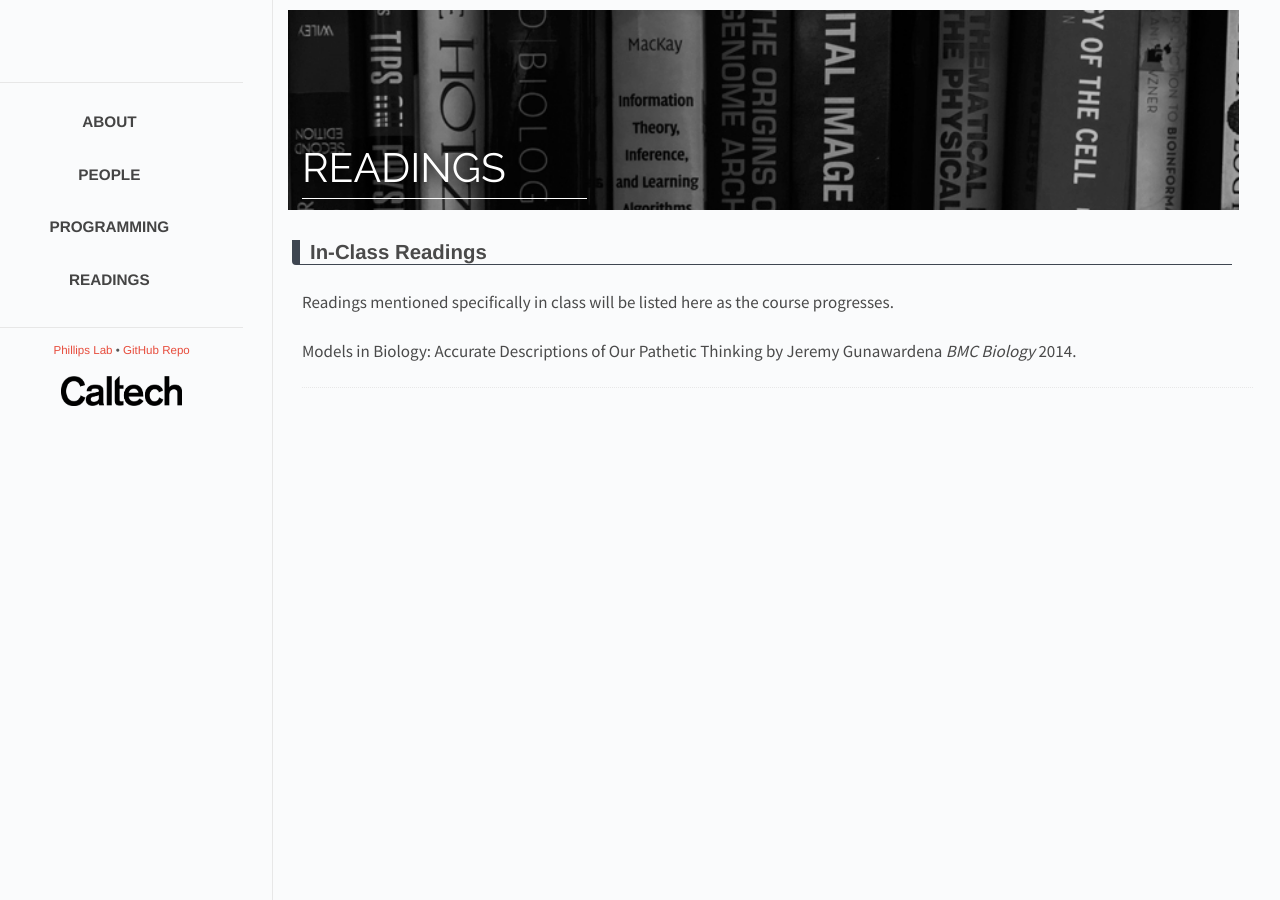
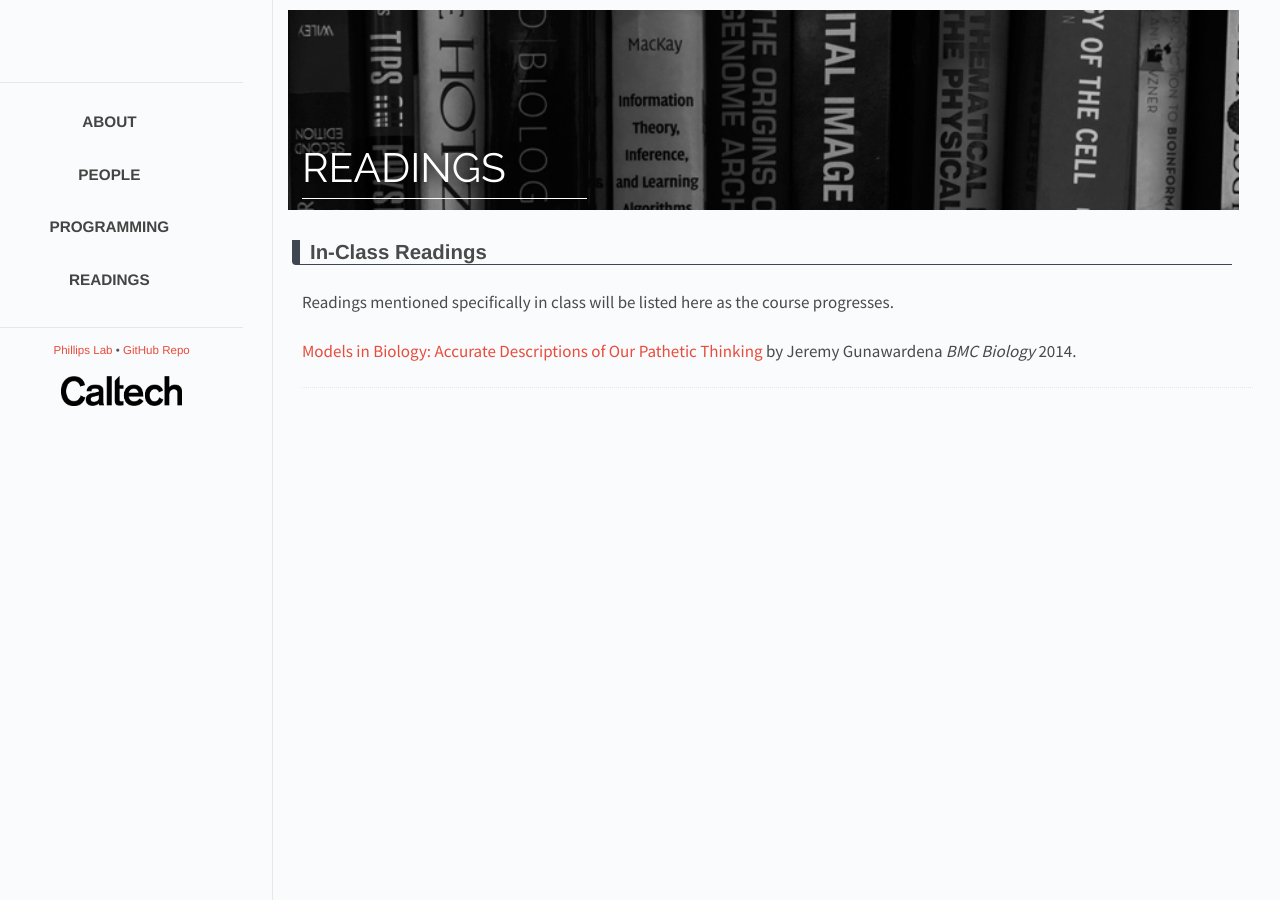
Before and after one commit to RPGroup-PBoC/ncbs_pboc, a Jekyll site: the page built from _posts/2017-01-24-readings.md, in a window 1280 px wide. Built offline with Jekyll 4.4.1, drawn with Linux system fonts in a browser that asks for light colours; part of the change alters nothing that is shown.

```diff
--- a/_data/papers.yaml
+++ b/_data/papers.yaml
@@ -2,3 +2,4 @@
   author: Jeremy Gunawardena
   journal: BMC Biology
   year: 2014
+  link: "https://bmcbiol.biomedcentral.com/articles/10.1186/1741-7007-12-29"
```
Also changed, not shown: 3 other files.
